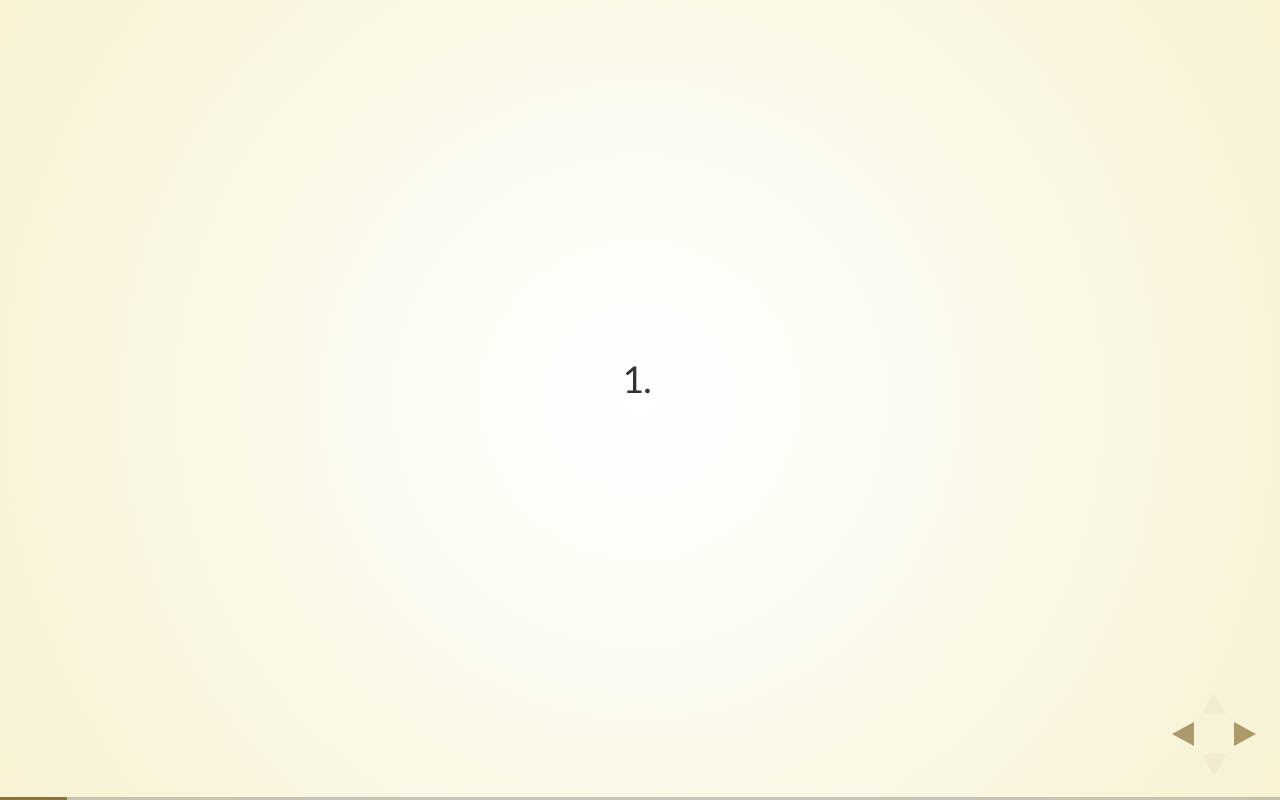
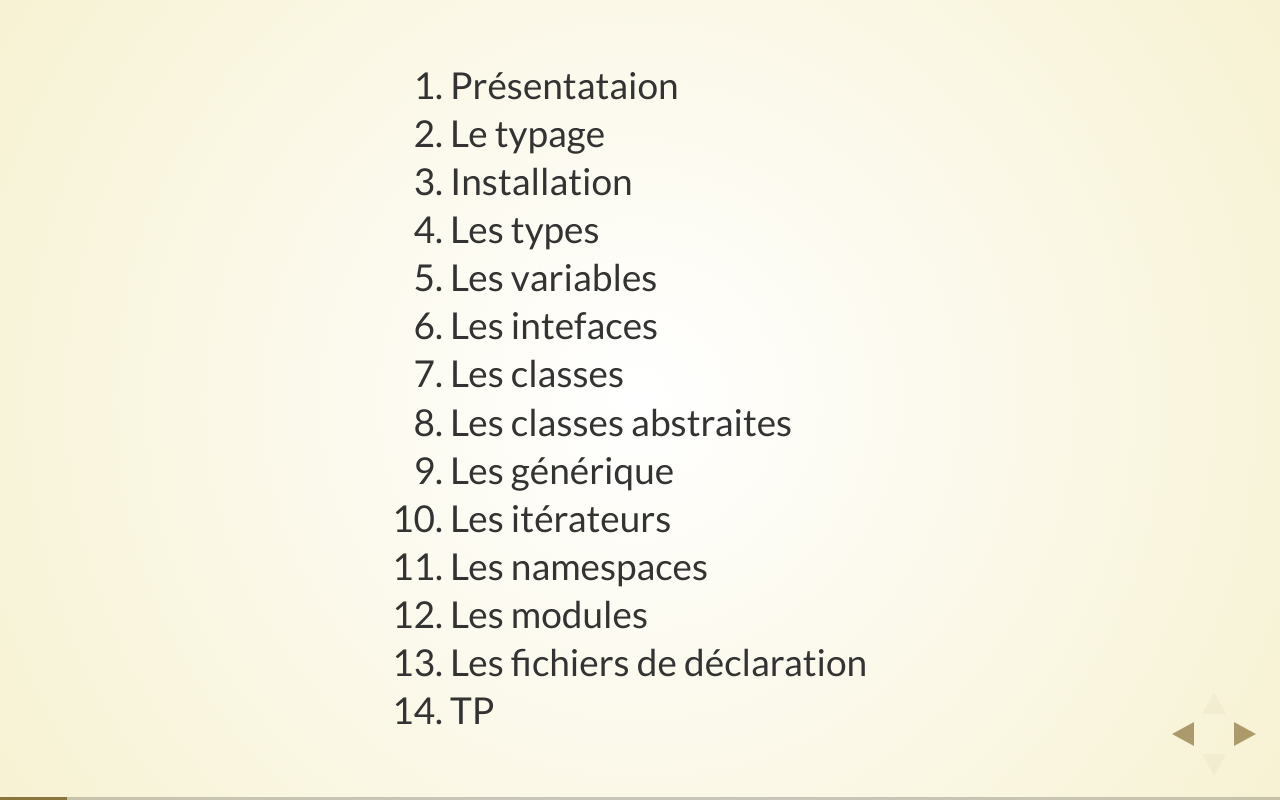
Before and after one commit to JeffLeFoll/cours-typescript, a plain HTML site: page index.html in a window 1280 px wide. Both pictures are taken after a click on the button 1251 px from the left and 734 px from the top of the page. Drawn offline with nearby package versions, Linux system fonts and the light colour scheme.

Commit message:
relecture

```diff
--- a/index.html
+++ b/index.html
@@ -36,22 +36,35 @@
 
 			<section id="index">
 				<ol>
-					<li></li>
+					<li>Présentataion</li>
+					<li>Le typage</li>
+					<li>Installation</li>
+					<li>Les types</li>
+					<li>Les variables</li>
+					<li>Les intefaces</li>
+					<li>Les classes</li>
+					<li>Les classes abstraites</li>
+					<li>Les générique</li>
+					<li>Les itérateurs</li>
+					<li>Les namespaces</li>
+					<li>Les modules</li>
+					<li>Les fichiers de déclaration</li>
+					<li>TP</li>
 				</ol>
 			</section>
 
 			<section id="presentation">
 				<h2>Présentataion</h2>
 				<ul>
-					<li>Sur-couche de JavaScript</li>
+					<li>Sur-ensemble de JavaScript</li>
 					<li>Compilé en Javascript simple (ECMAScript 3 et +)</li>
 					<li>Transforme Javascript en language statiquement typé</li>
 				</ul>
 			</section>
 
 			<section id="type">
-				<h2>Les types</h2>
-				<p>Des languages dynamiquements typés (Javascript, Smalltalk, Python, Ruby) et des statiquements typé (C++, Java, C#</p>
+				<h2>Le typage</h2>
+				<p>Des languages dynamiquements typés (Javascript, Smalltalk, Python, Ruby) et des statiquements typés (C++, Java, C#</p>
 			</section>
 
 			<section id="install">
@@ -228,7 +241,8 @@ import toto from './util';
 				<p>Installés soit avec l'outils <code>typings</code> soit avec <code>npm</code> depuis TypeScript 2.</p>
 			</section>
 
-			<section>
+			<section id="tp">
+				<h2>TP: </h2>
 			</section>
 
 			<section ="impression">
```
Also changed, not shown: 1 other file.
